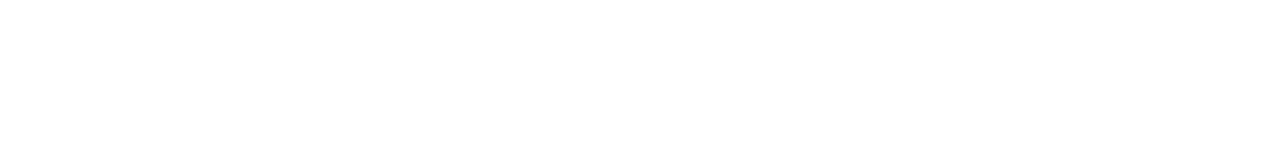
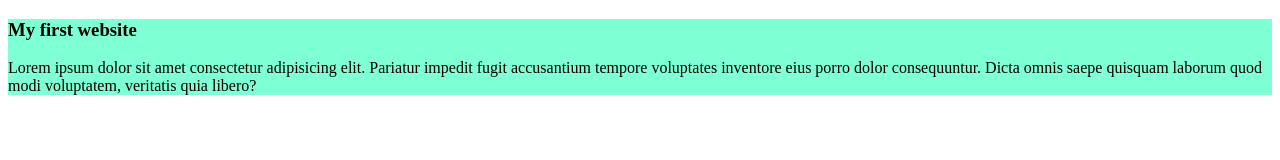
Before and after one commit to Pinku1211/my-simple-website, a plain HTML site: page index.htm in a window 1280 px wide. Drawn offline with Linux system fonts and the light colour scheme.

Commit message:
a simple website

```diff
--- a/index.htm
+++ b/index.htm
@@ -4,8 +4,14 @@
     <meta charset="UTF-8">
     <meta name="viewport" content="width=device-width, initial-scale=1.0">
     <title>My Simple Website</title>
+    <link rel="stylesheet" href="styles/blog.css">
 </head>
 <body>
-
+    <div>
+        <h3>My first website</h3>
+        <p>Lorem ipsum dolor sit amet consectetur adipisicing elit. Pariatur impedit fugit accusantium
+            tempore voluptates inventore eius porro dolor consequuntur. Dicta omnis saepe quisquam laborum
+            quod modi voluptatem, veritatis quia libero?</p>
+    </div>
 </body>
 </html>
--- /dev/null
+++ b/styles/blog.css
@@ -0,0 +1,3 @@
+div {
+    background-color: aquamarine;
+}
```
